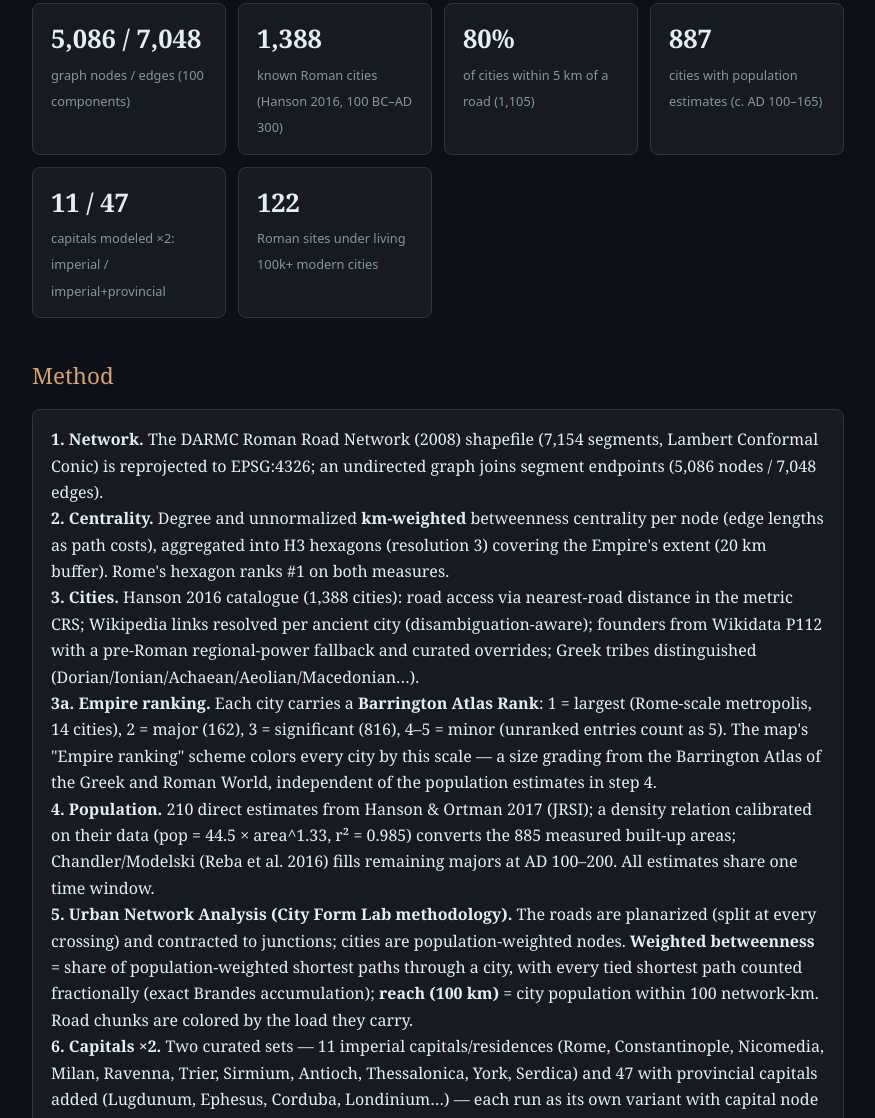
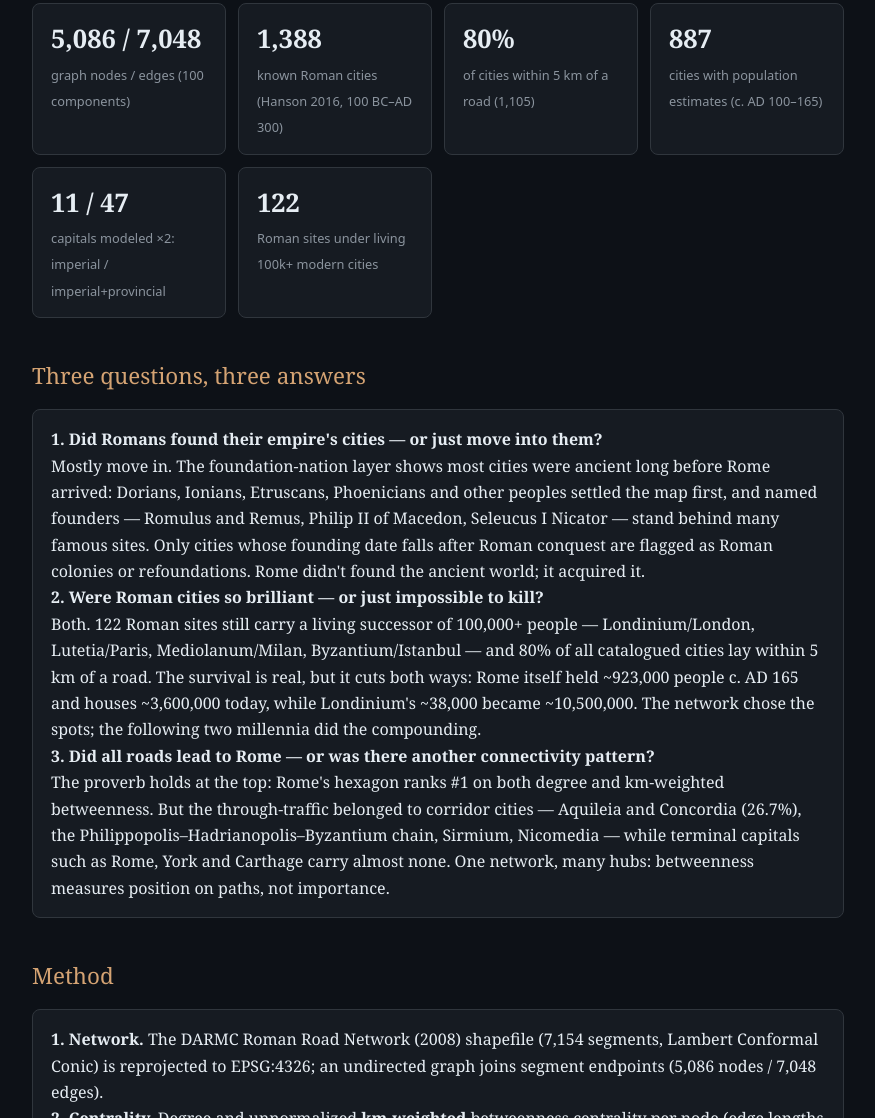
Before and after one commit to RomanDataLab/romanroads, a plain HTML site: page about.html in a window 1280 px wide. Shown: the part 234-1352 px from the top of the page, without its empty margins (202-1077 px from the left). Drawn offline with Linux system fonts and the light colour scheme.

Commit message:
about: 'Three questions, three answers' section - the LinkedIn post questions answered from the data (founders, survival/inheritance, road connectivity)

```diff
--- a/about.html
+++ b/about.html
@@ -48,6 +48,29 @@
     <div class="stat"><b>887</b><span>cities with population estimates (c. AD 100–165)</span></div>
     <div class="stat"><b>11 / 47</b><span>capitals modeled ×2: imperial / imperial+provincial</span></div>
     <div class="stat"><b>122</b><span>Roman sites under living 100k+ modern cities</span></div>
+  </div>
+
+  <h2>Three questions, three answers</h2>
+  <div class="card">
+    <p><b>1. Did Romans found their empire's cities — or just move into them?</b><br>
+    Mostly move in. The foundation-nation layer shows most cities were ancient long before
+    Rome arrived: Dorians, Ionians, Etruscans, Phoenicians and other peoples settled the map
+    first, and named founders — Romulus and Remus, Philip II of Macedon, Seleucus I Nicator —
+    stand behind many famous sites. Only cities whose founding date falls after Roman conquest
+    are flagged as Roman colonies or refoundations. Rome didn't found the ancient world; it
+    acquired it.</p>
+    <p><b>2. Were Roman cities so brilliant — or just impossible to kill?</b><br>
+    Both. 122 Roman sites still carry a living successor of 100,000+ people — Londinium/London,
+    Lutetia/Paris, Mediolanum/Milan, Byzantium/Istanbul — and 80% of all catalogued cities lay
+    within 5 km of a road. The survival is real, but it cuts both ways: Rome itself held ~923,000
+    people c. AD 165 and houses ~3,600,000 today, while Londinium's ~38,000 became ~10,500,000.
+    The network chose the spots; the following two millennia did the compounding.</p>
+    <p><b>3. Did all roads lead to Rome — or was there another connectivity pattern?</b><br>
+    The proverb holds at the top: Rome's hexagon ranks #1 on both degree and km-weighted
+    betweenness. But the through-traffic belonged to corridor cities — Aquileia and Concordia
+    (26.7%), the Philippopolis–Hadrianopolis–Byzantium chain, Sirmium, Nicomedia — while
+    terminal capitals such as Rome, York and Carthage carry almost none. One network, many
+    hubs: betweenness measures position on paths, not importance.</p>
   </div>
 
   <h2>Method</h2>
```
